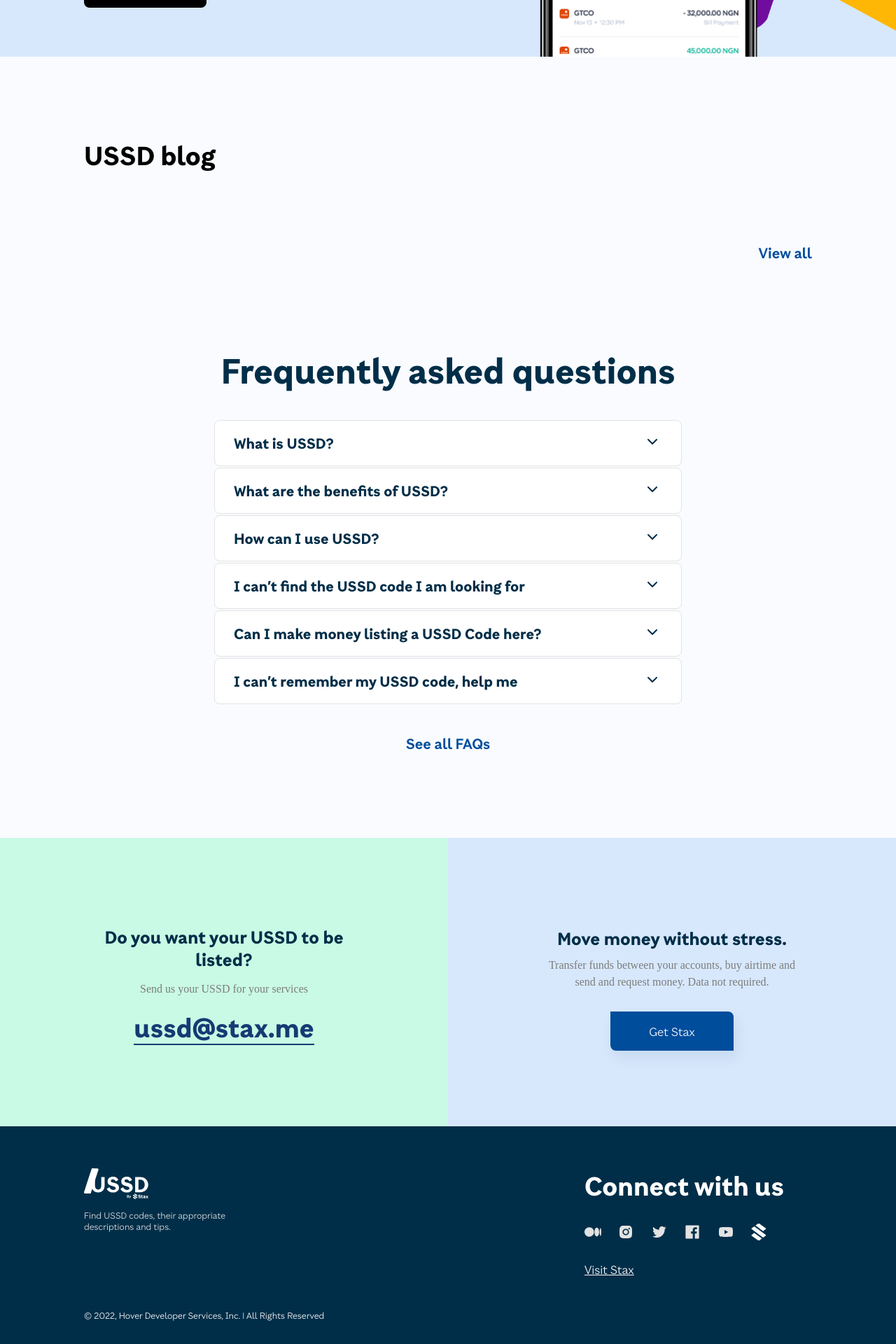
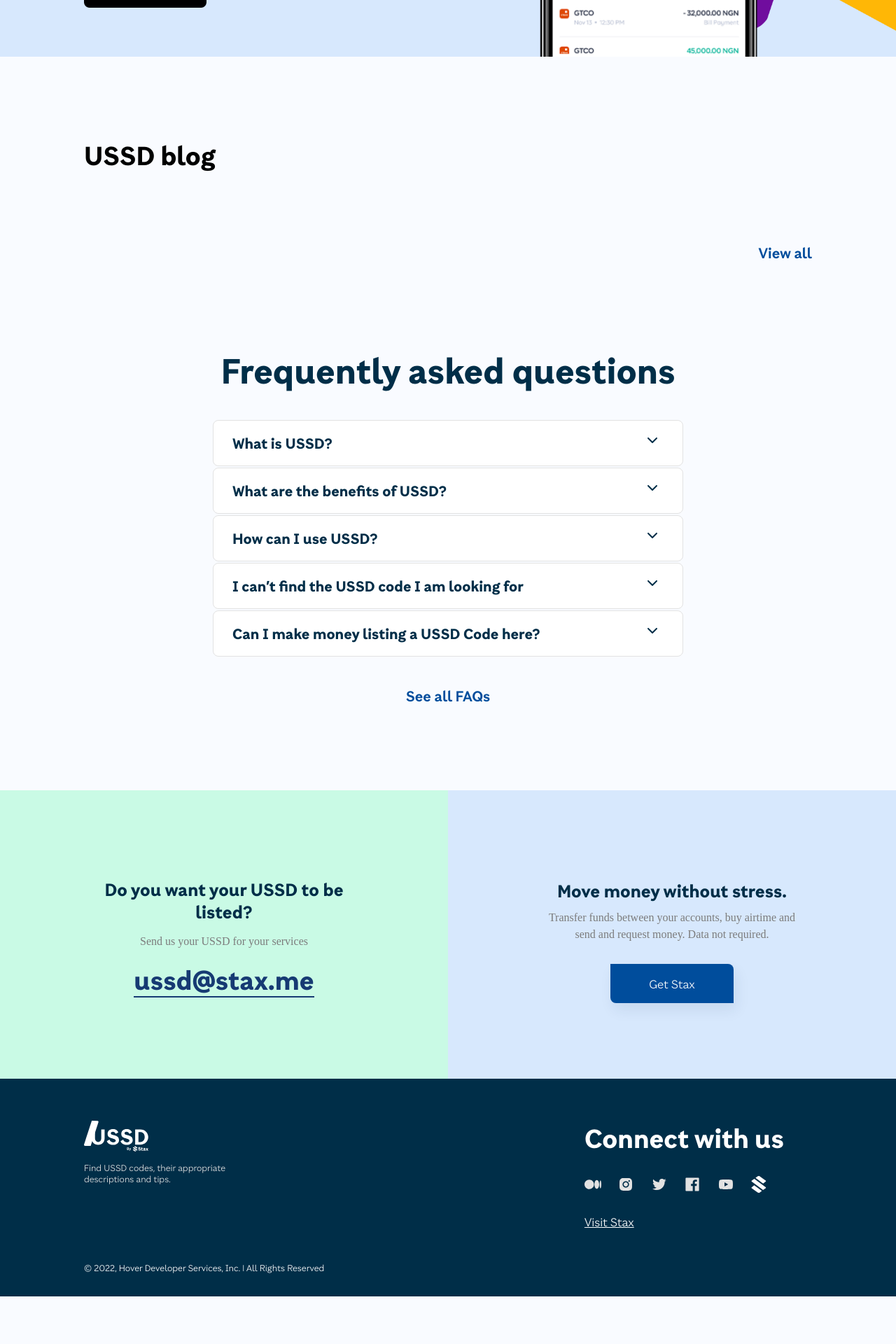
Before and after one commit to UseHover/ussd-directory, a Jekyll site: the page built from index.md, in a window 1280 px wide. Shown: the part 1812-3732 px from the top of the page at 70% size. Built offline with Jekyll 4.4.1, drawn with Linux system fonts in a browser that asks for light colours; nearby versions of some CDN libraries; some web fonts are replaced; after the commit the page ends 3664 px from its top, so only the background shows below that.

Commit message:
bug fixes

```diff
--- a/_layouts/country-directory.html
+++ b/_layouts/country-directory.html
@@ -45,7 +45,7 @@
                     <use href="/uploads/icon-sprite.svg#search"></use>
                 </svg>
             </a>
-            <input class="uk-search-input bg-white picotext h-48" type="search" placeholder="Search institution"
+            <input class="uk-search-input bg-white picotext h-48" type="search" placeholder="Search institution" onkeydown="preventD()"
                 onkeyup="search()" id="searchFilter">
         </form>
         <section class="code-head">
--- a/_layouts/directory.html
+++ b/_layouts/directory.html
@@ -43,8 +43,7 @@
                     <use href="/uploads/icon-sprite.svg#search"></use>
                 </svg>
             </a>
-            <input class="uk-search-input bg-white picotext h-48" type="search" placeholder="Search institution"
-                onkeyup="search()" id="searchFilter">
+            <input class="uk-search-input bg-white picotext h-48" type="search" placeholder="Search institution" onkeydown="preventD()" onkeyup="search()" id="searchFilter">
         </form>
         <section class="code-head">
             <div class="space-between-groups flex-wrap">
--- a/_layouts/home.html
+++ b/_layouts/home.html
@@ -120,22 +120,6 @@
     <h4 class="co-deepblack mb-5 h2 mt-5h">
         USSD blog
     </h4>
-    <!-- <ul class="grid mostly-3">
-        {% for post in site.blog limit: 3 %}
-        <li class="blog-card mx-auto">
-            <a href={{ site.url }}/blog/{{ post.name }}>
-                <img class="mb-3" src="{{ site.url }}{{ post.img }}" alt="ussd growth illustration">
-                <p class="ff-bold mb-2">
-                    {{ post.title }}
-                </p>
-                <sub class="co-blue nanotext ff-semibold">
-                    Read article
-                </sub>
-            </a>
-        </li>
-        {% endfor %}
-    </ul> -->
-    <!-- <a  href="{{site.url}}/blog">View all</a> -->
     <div id="recent-blog-posts" class="row overflow-hidden grid mostly-3">
 
         <!-- Fetch post from blog -->
@@ -143,10 +127,8 @@
             <div class="col-lg-3 col-md-5 blog-post-thumb-container">
                 <div class="skewed-bg-bottom-left position-relative mid-grey-bg blog-post-thumb">
                     <a href="" class="stretched-link">
-                        <!--Post Image-->
                         <img src="" class="featured-img" alt="" />
                         <h3 class="title"></h3>
-                        <!-- <time class="featured-date co-blue nanotext ff-semibold" date="yyyy-mm-dd"></time> -->
                     </a>
                 </div>
             </div>
@@ -162,23 +144,21 @@
     <h3 class="tx-c h1 mb-4 mt-0">
         Frequently asked questions
     </h3>
-    <ul class="mx-auto max-672 mt-4" uk-accordion>
-        {% for item in site.faqs limit: 6 %}
+    <ul class="mx-auto max-672 mt-4 uk-accordion">
+        {% for item in site.faqs limit: 5 %}
         <li class="">
-            <a class="uk-accordion-title ff-bold" href="#">
+            <button class="accordion ff-bold">
                 {{ item.name }}
-            </a>
-            <div class="uk-accordion-content">
+            </button>
+            <div class="panel d-none">
                 <p class="mt-1h max-633">
                     {{ item.summary }}
                 </p>
             </div>
         </li>
         {% endfor %}
-        <li class="tx-c">
-            <a class="ff-semibold microtext co-blue mt-4 d-blk" href="{{site.url}}/faqs">See all FAQs</a>
-        </li>
     </ul>
+    <a class="ff-semibold microtext co-blue mt-4 d-blk tx-c" href="{{site.url}}/faqs">See all FAQs</a>
 </section>
 {% include components/prefooter.html %}
 <script src="https://unpkg.com/@tryghost/content-api@1.5.14/umd/content-api.min.js"></script>
--- a/_sass/layouts/_sections.sass
+++ b/_sass/layouts/_sections.sass
@@ -9,7 +9,7 @@
     li
         margin-top: 0 !important
 
-.uk-accordion-title, .uk-accordion-content
+.accordion, .panel
     padding: 1.6rem 2.7rem
     border: 1px solid $offwhite
     border-radius: 8px
@@ -20,14 +20,21 @@
     background-color: $white
     display: block
 
+.accordion
+    width: 100%
+    margin: 0 2px 2px 0
+    text-align: left
+    position: relative
     &::before
-        background-image: url("/uploads/chevron-down.svg")
+        content: ""
+        background: url("/uploads/chevron-down.svg")
+        position: absolute
+        right: 2.7rem
+        width: 28px
+        height: 24px
+        top: 1.6rem
 
-.uk-open > .uk-accordion-title
-    &::before
-        background-image: url("/uploads/chevron-down.svg")
-
-.uk-accordion-content
+.panel
     padding-bottom: 1rem
     font-size: $nanofont
     color: $gray !important
@@ -114,6 +121,9 @@
             padding-left: 0
 
 .sub-filter
+    p
+        display: flex
+        justify-content: center
     &.on-active
         p
             border: 1px solid $blue
--- a/_sass/pages/_default.sass
+++ b/_sass/pages/_default.sass
@@ -45,7 +45,7 @@
 
     &:active, &:focus, &:hover
         background-color: $white
-        // padding-left: 5rem !important
+
     &::placeholder
         padding-left: -50px
 
@@ -59,7 +59,6 @@
 
     @media #{$largeup}
         height: 644px
-        // background-size: 113%
 
     article
         display: flex
@@ -89,7 +88,6 @@
     background-color: $white
     border-radius: 8px
     box-shadow: 4px 10px 20px rgba(170, 170, 170, 0.16)
-    // border: $borderline
     margin-top: 6rem
     max-height: 342px
     overflow-y: scroll
@@ -99,12 +97,6 @@
     z-index: 1
     left: 0
     top: 85px !important
-
-    // li
-    //     &:first-of-type
-    //         position: sticky
-    //         top: 0
-    //         background-color: $white
 
 .gridstyle
     display: grid
@@ -122,6 +114,7 @@
         padding: 2.4rem
         height: 86px
         cursor: pointer
+        position: relative
 
         @media #{$mediumup}
             display: block
@@ -131,15 +124,6 @@
             padding: 1.6rem 2.4rem
             height: 170px
             margin: 0 auto 2rem auto
-
-            .copy
-                position: absolute
-                color: $blue
-                display: none
-                align-item: center
-                right: 0
-                bottom: 0
-                margin: 1.6rem 2.1rem
 
 .liststyle
     li
@@ -152,6 +136,7 @@
         margin-bottom: 2px
         padding: 2.4rem
         cursor: pointer
+        position: relative
 
         @media #{$mediumup}
             height: 86px
@@ -166,6 +151,14 @@
 
             .mr-2-0
                 margin-right: 2rem
+
+.copy
+    position: absolute
+    color: $blue
+    align-item: center
+    right: 0
+    bottom: 0
+    margin: 1.6rem 2.1rem
 
 .content
     max-width: 895px
--- a/js/main.js
+++ b/js/main.js
@@ -1,17 +1,3 @@
-
-// function copy(value)
-// {
-//     console.log(value);
-//     navigator.clipboard.writeText(value);
-// }
-
-// function copy()
-// {
-//     let copyValue = document.getElementById("#copied");
-//     console.log(copyValue);
-//     navigator.clipboard.writeText(copyValue.value);
-// }
-
 //  Close the dropdown menu if the user clicks outside of it
 window.onclick = function (event)
 {
@@ -42,3 +28,19 @@
     document.getElementById("btn1").classList.remove("active");
     document.getElementById("btn2").classList.add("active");
 }
+
+let acc = document.getElementsByClassName("accordion");
+let i;
+
+for (i = 0; i < acc.length; i++) {
+    acc[i].addEventListener("click", function ()
+    {
+        this.classList.toggle("active");
+        let panel = this.nextElementSibling;
+        if (panel.style.display === "block") {
+            panel.style.display = "none";
+        } else {
+            panel.style.display = "block";
+        }
+    });
+}
--- a/js/script.js
+++ b/js/script.js
@@ -106,6 +106,9 @@
 				<a href="tel:${item.attributes.root_code}" id="myInput" class="h5 smalltext lh-32 mt-0 mb-1h">
 					${item.attributes.root_code}
   			</a>
+				<p class="copy no-wrap mb-1h ff-medium">
+				${item.attributes.institution_type}
+				</p>
 				`;
 				newDiv.append(ussdLi)
 			} else if (index <= 15) {
@@ -128,6 +131,9 @@
 				<a href="tel:${item.attributes.root_code}" id="myInput" class="h5 smalltext lh-32 mt-0 mb-1h">
 					${item.attributes.root_code}
 				</a>
+				<p class="copy no-wrap mb-1h ff-medium">
+				${item.attributes.institution_type}
+				</p>
 			`;
 				newDiv.append(ussdLi)
 			}
@@ -205,6 +211,17 @@
 				}
 			}
 		}
+	}
+
+	function preventD()
+	{
+		const input = document.getElementById("searchFilter");
+		input.addEventListener("keypress", function (event)
+		{
+			if (event.key === "Enter") {
+				event.preventDefault()
+			}
+		});
 	}
 
 	function loadCountries()
```
Also changed, not shown: other parts of _layouts/home.html (+1 -1 lines), _layouts/faq.html (+4 -4 lines).
